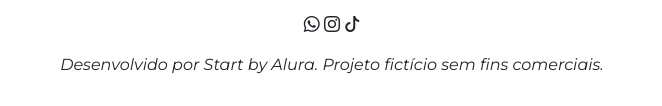
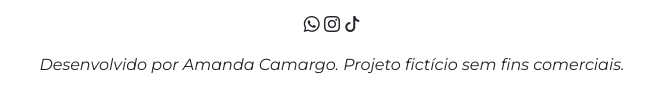
Before and after one commit to camargox/alura-amanda, a plain HTML site: page img alura projetoamanda/index.html in a window 1280 px wide. Shown: the part 3072-3178 px from the top of the page, 308-970 px from the left. Drawn offline with nearby package versions, Linux system fonts and the light colour scheme; a script that the page names is missing.

Commit message:
Add files via upload

```diff
--- a/img alura projetoamanda/index.html
+++ b/img alura projetoamanda/index.html
@@ -120,7 +120,7 @@
         <i class="bi bi-whatsapp"></i>
         <i class="bi bi-instagram"></i>
         <i class="bi bi-tiktok"></i>
-        <p class="mt-3">Desenvolvido por Start by Alura. Projeto fictício sem fins comerciais.</p>
+        <p class="mt-3">Desenvolvido por Amanda Camargo. Projeto fictício sem fins comerciais.</p>
     </footer>
 
     <script src="script.js"></script>
```
